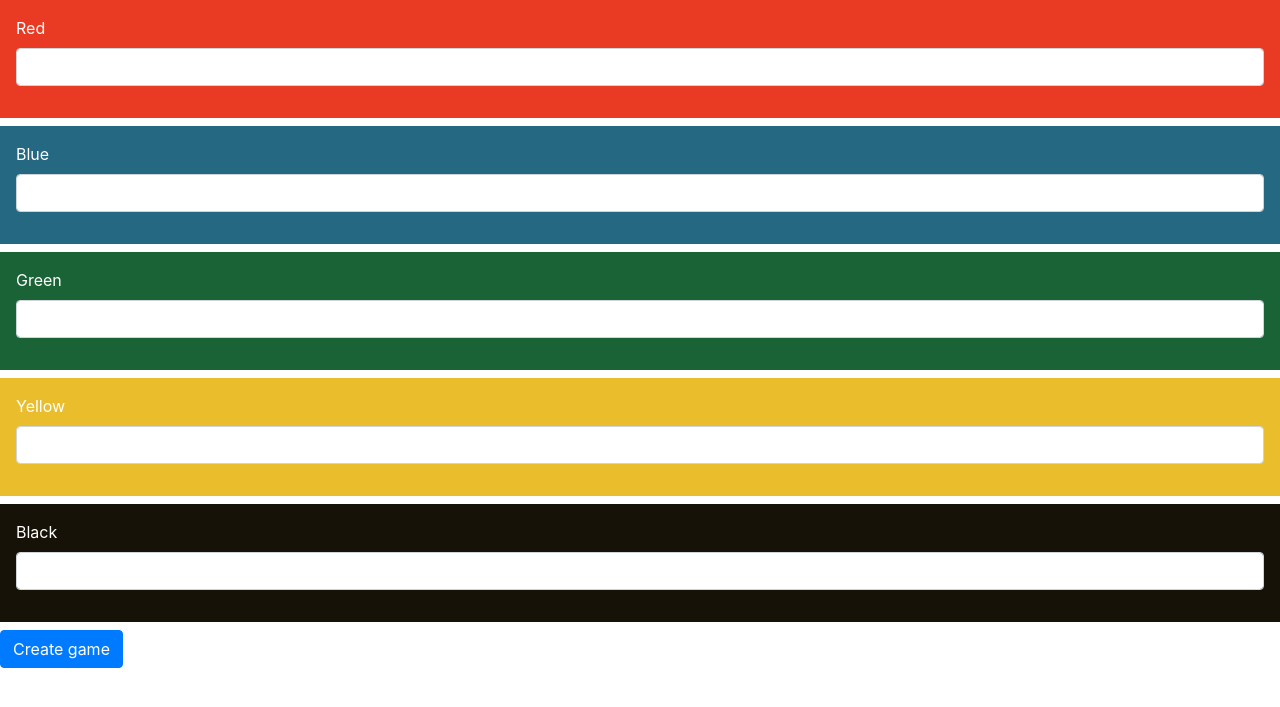
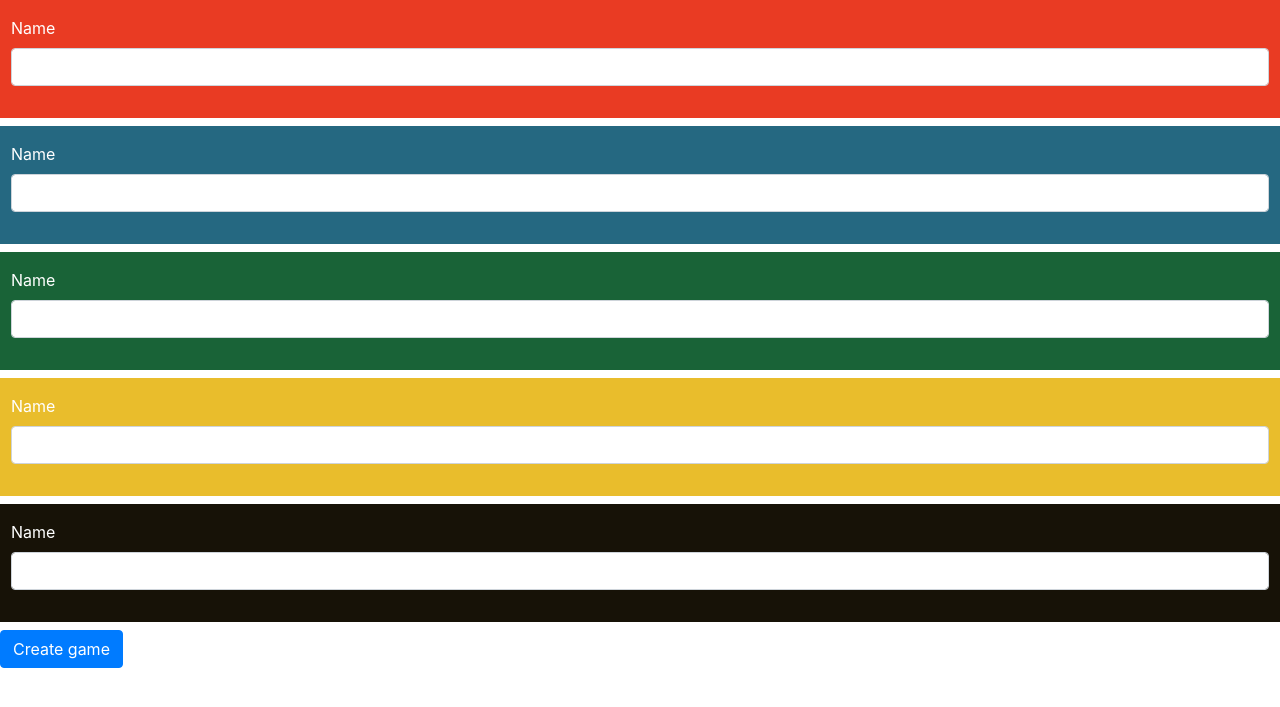
Before and after one commit to praat6/ticket_to_ride_scorecounter, a Django app: page /counter/ in a window 1280 px wide. Shown: the top 707 px of the page. Run offline with Django 3.2, Linux system fonts and the light colour scheme; some libraries are stand-ins or nearby versions.

Commit message:
Create game form has all display names equal to "name"

```diff
--- a/counter/forms.py
+++ b/counter/forms.py
@@ -1,18 +1,14 @@
 from django import forms
-
-
-class PlayerField(forms.CharField):
-    def __init__(self, css_class, *args, **kwargs):
-        super().__init__(*args, **kwargs)
-        self.css_class = css_class
+from crispy_forms.helper import FormHelper
+from crispy_forms.layout import Layout, Row, Submit, Column
 
 
 class CreateGameForm(forms.Form):
-    red = PlayerField(max_length=100, required=False, css_class='p-3 mb-2 bg-red text-white')
-    blue = PlayerField(max_length=100,  required=False, css_class='p-3 mb-2 bg-blue text-white')
-    green = PlayerField(max_length=100,  required=False, css_class='p-3 mb-2 bg-green text-white')
-    yellow = PlayerField(max_length=100,  required=False, css_class='p-3 mb-2 bg-yellow text-white')
-    black = PlayerField(max_length=100, required=False, css_class='p-3 mb-2 bg-black text-white')
+    red = forms.CharField(max_length=100, required=False, label='Name')
+    blue = forms.CharField(max_length=100, required=False, label='Name')
+    green = forms.CharField(max_length=100, required=False, label='Name')
+    yellow = forms.CharField(max_length=100, required=False, label='Name')
+    black = forms.CharField(max_length=100, required=False, label='Name')
 
     def is_valid(self):
         n_players = 0
@@ -25,3 +21,15 @@ class CreateGameForm(forms.Form):
             return False
         else:
             return super().is_valid()
+
+    def __init__(self, *args, **kwargs):
+        super().__init__(*args, **kwargs)
+        self.helper = FormHelper()
+        self.helper.layout = Layout(
+            Row(Column('red', css_class='p-3 mb-2 bg-red text-white')),
+            Row(Column('blue', css_class='p-3 mb-2 bg-blue text-white')),
+            Row(Column('green', css_class='p-3 mb-2 bg-green text-white')),
+            Row(Column('yellow', css_class='p-3 mb-2 bg-yellow text-white')),
+            Row(Column('black', css_class='p-3 mb-2 bg-black text-white')),
+            Submit('submit', 'Create game')
+        )
--- a/counter/templates/counter/index.html
+++ b/counter/templates/counter/index.html
@@ -10,14 +10,8 @@
     <title>Create your game</title>
 </head>
 <body>
-    <form action="" method="post">
-        {% csrf_token %}
-        {% for field in form %}
-            <div class="{{ field.field.css_class }}">
-                {{ field|as_crispy_field }}
-            </div>
-        {% endfor %}
-        <input class="btn btn-primary" type="submit" value="Create game">
-    </form>
+{% block content %}
+    {% crispy form %}
+{% endblock %}
 </body>
 </html>
```
